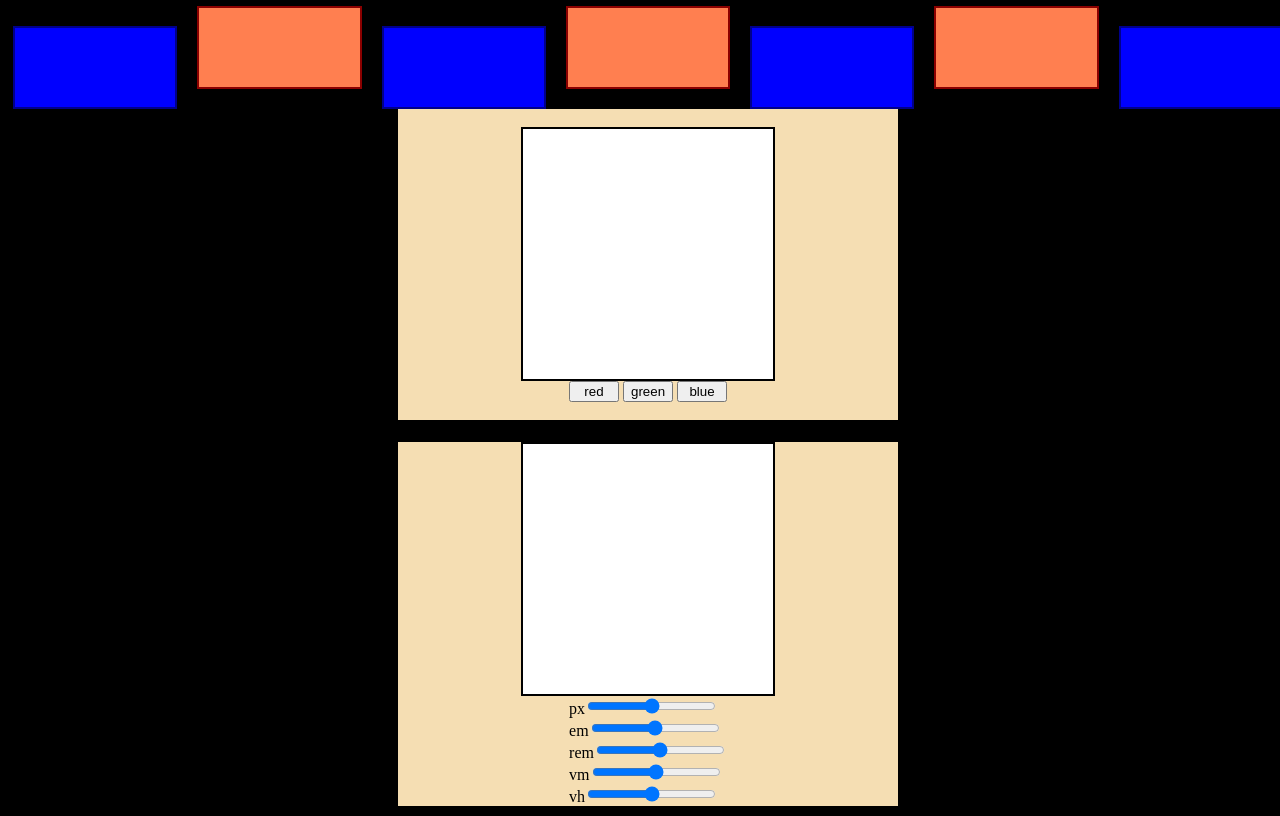
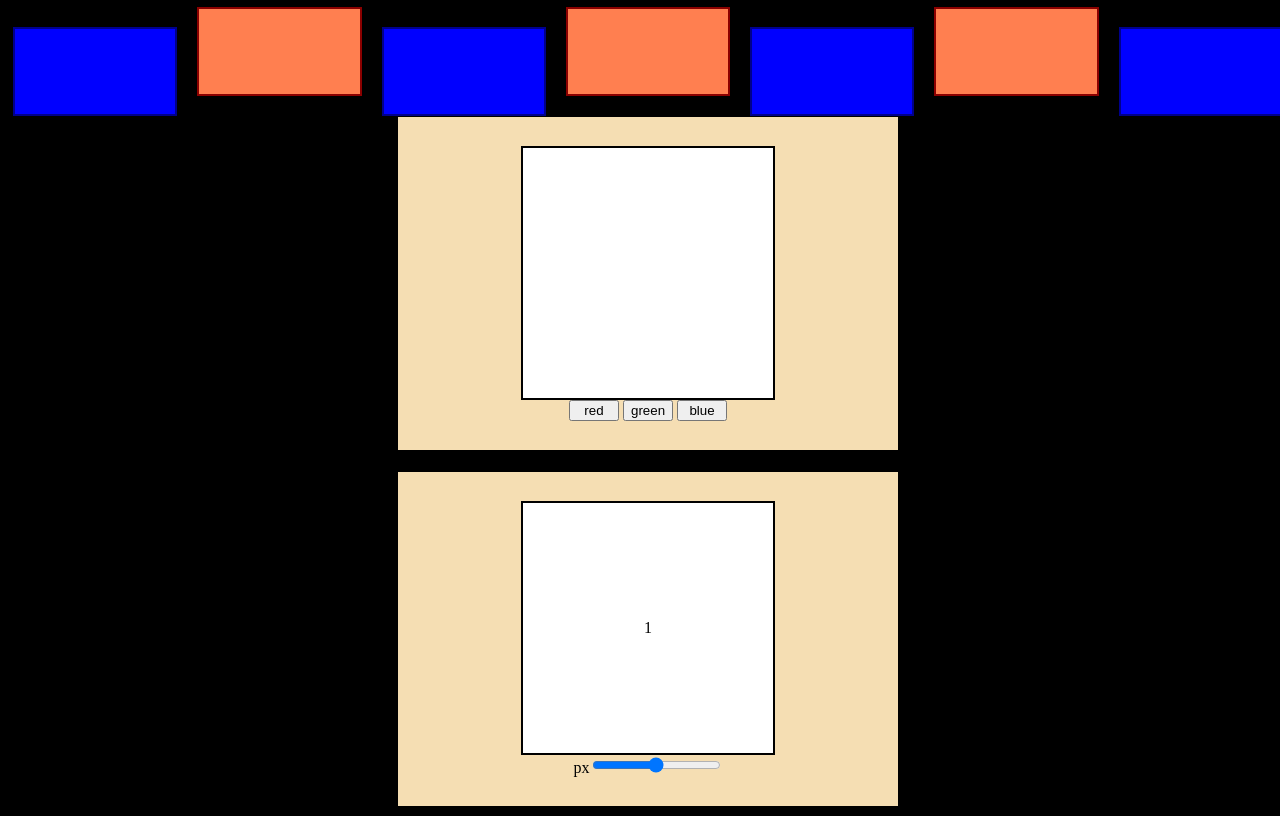
Before and after one commit to ParkGMo/Portfolio---ParkGeunMo, a plain HTML site: page PPfile.html/webPage.html in a window 1280 px wide. Drawn offline with Linux system fonts and the light colour scheme.

Commit message:
6.5.12:49

```diff
--- a/PPfile.html/webPage.html
+++ b/PPfile.html/webPage.html
@@ -32,12 +32,12 @@
     </div>
     <br />
     <div id="css1">
-      <div id="colorDiv2"></div>
+      <div id="colorDiv2">1</div>
       <div class="buttons">
         <div class="px">
           <span>px</span><input class="pxInput" type="range" />
         </div>
-        <div class="em">
+        <!-- <div class="em">
           <span>em</span><input class="emInput" type="range" />
         </div>
         <div class="rem">
@@ -48,7 +48,7 @@
         </div>
         <div class="vh">
           <span>vh</span><input class="vhInput" type="range" />
-        </div>
+        </div> -->
       </div>
     </div>
   </body>
@@ -82,9 +82,12 @@
     const pxInput = document.querySelector(".pxInput");
     const pxInputVal = pxInput.value;
     console.log(pxInputVal);
-    const emInput = document.querySelector(".emInput");
-    const remInput = document.querySelector(".remInput");
-    const vmInput = document.querySelector(".vmInput");
-    const vhInput = document.querySelector(".vhInput");
+    // const emInput = document.querySelector(".emInput");
+    // const remInput = document.querySelector(".remInput");
+    // const vmInput = document.querySelector(".vmInput");
+    // const vhInput = document.querySelector(".vhInput");
+    $(vmInput).on("click", function () {
+      colorDivTag.style.fontSize = `${pxInputVal}vm`;
+    });
   </script>
 </html>
```
